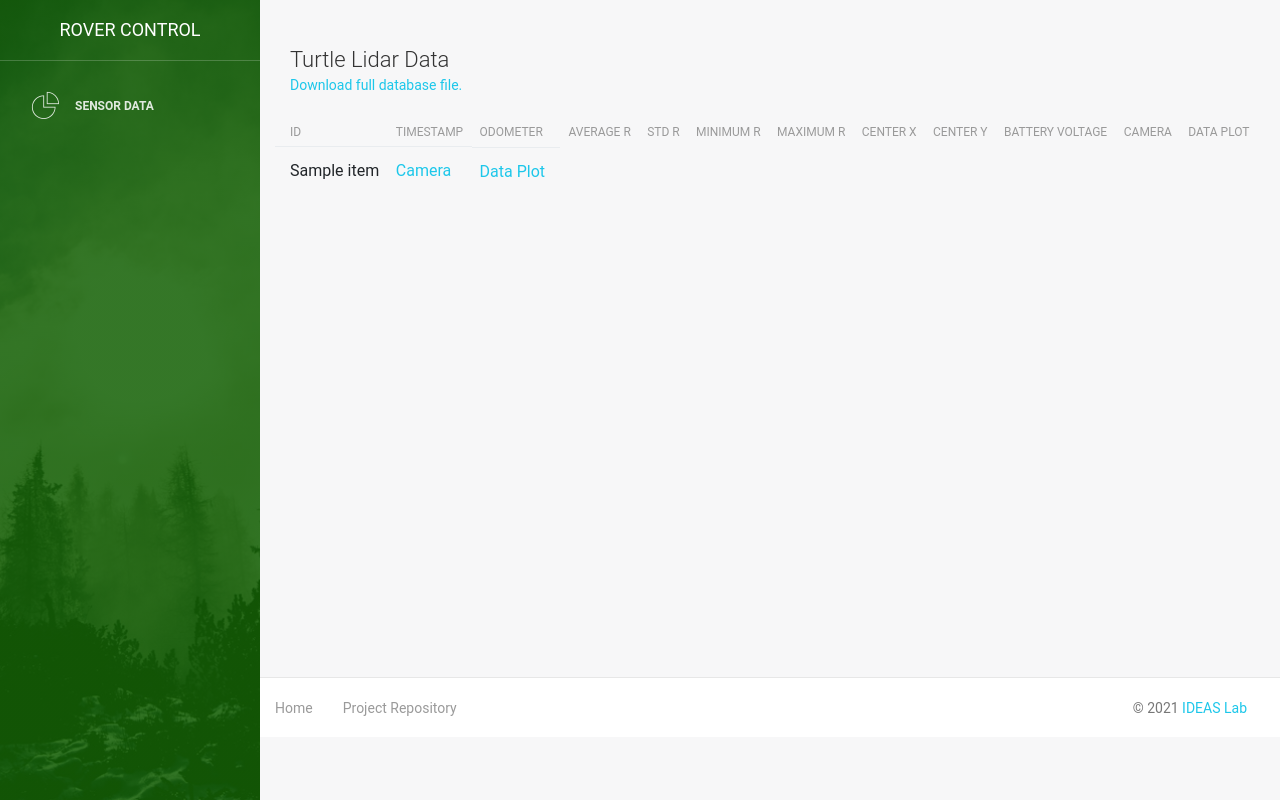
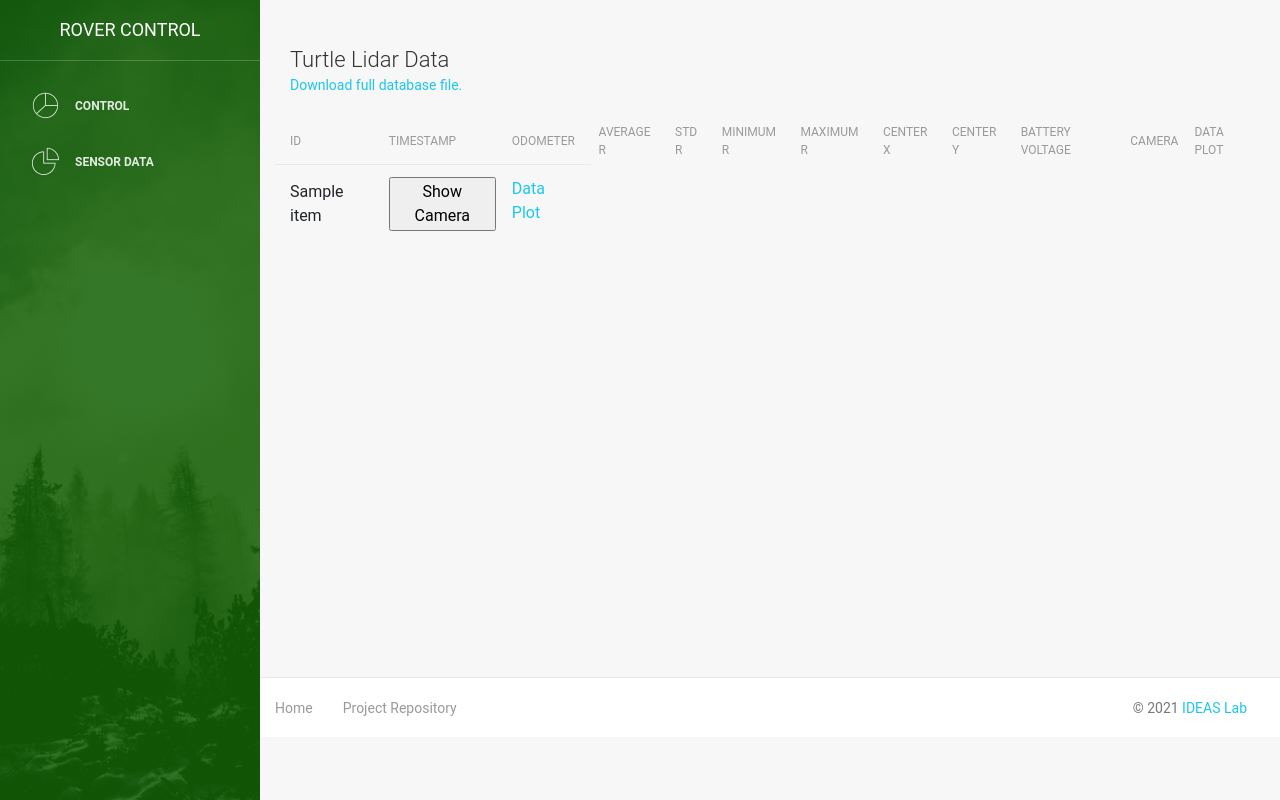
Before and after one commit to OUIDEAS/TurtleLidar, a Flask app: template templates/table.html in a window 1280 px wide. Run offline with Flask 2, Linux system fonts and the light colour scheme; the template is opened without the code that fills it: most values are stand-ins (such as "Sample title", 1, 10 or a date in 2020); some libraries are stand-ins or nearby versions.

Commit message:
Added button to show/hide camera picture

```diff
--- a/templates/table.html
+++ b/templates/table.html
@@ -59,6 +59,12 @@
                             <p>User Profile</p>
                         </a>
                     </li> -->
+                    <li>
+                        <a class="nav-link" href="./">
+                            <i class="nc-icon nc-chart-pie-35"></i>
+                            <p>Control</p>
+                        </a>
+                    </li>
                     <li>
                         <a class="nav-link" href="./sensor-data">
                             <i class="nc-icon nc-chart-pie-36"></i>
@@ -175,7 +181,7 @@
                         </p>
                     </div>
                     <div class="card-body table-full-width table-responsive">
-                        <table class="table table-hover">
+                        <table id="datatable" class="table table-hover">
                             <thead>
                                 <th>ID</th>
                                 <th>Timestamp</th>
@@ -192,7 +198,7 @@
                             </thead>
                             <tbody>
                                 {% for row in displayEntries %}
-                                    <tr>
+                                    <tr id="row{{ row[0] }}">
                                         {% for item in row %}
                                             {% if loop.index < 2 %}
                                                 <td>{{item}}</td>
@@ -200,7 +206,8 @@
                                                 <td> {{"%.3f"%item}} </td>
                                             {% endif %}
                                         {% endfor %}
-                                        <td><a href ="/camerapic/{{ row[0] }}">Camera</a></td>
+                                        <td><button id="button{{ row[0] }}" onclick="showimage({{ row[0] }},{{ loop.index }})">Show Camera</button>
+                                            <!--<a href ="/camerapic/{{ row[0] }}">Camera</a></td>-->
                                         <td><a href ="/polarplot/{{ row[0] }}">Data Plot</a></td>
                                     </tr>
                                 {% endfor %}
@@ -259,5 +266,33 @@
 <script src="{{ url_for('static', filename="js/light-bootstrap-dashboard.js")}}" type="text/javascript"></script>
 <!-- Light Bootstrap Dashboard DEMO methods, don't include it in your project! -->
 <script src="{{ url_for('static', filename="js/demo.js")}}"></script>
+<script>
+function showimage(dataid, rowid) {
+  var table = document.getElementById("datatable");
 
+  var b4row = document.getElementById("row"+rowid).rowIndex;
+
+  var row = table.insertRow(b4row+1);
+  row.id = "imagerow"+dataid;
+  var cell1 = row.insertCell(0);
+  cell1.id = "dataimage"+dataid;
+  cell1.innerHTML = "<a href =\"/camerapic/"+dataid+"\" target=\"_blank\"><img width=200 src=\"/camerapic/"+dataid+"\"></a>";
+
+    //NEW CELL1 " + dataid + " " + rowid;
+  var but = document.getElementById("button"+rowid);
+
+  but.innerHTML="Hide";
+  but.setAttribute( "onClick","hideimage("+dataid+","+rowid+")");
+}
+function hideimage(dataid,rowid)
+{
+    var table = document.getElementById("datatable");
+    table.deleteRow(dataid+1);
+    //var imagerow = document.getElementById("dataimage"+dataid);
+
+    var but = document.getElementById("button"+rowid);
+    but.innerHTML="Show Camera";
+    but.setAttribute( "onClick","showimage("+dataid+","+rowid+")");
+}
+</script>
 </html>
```
